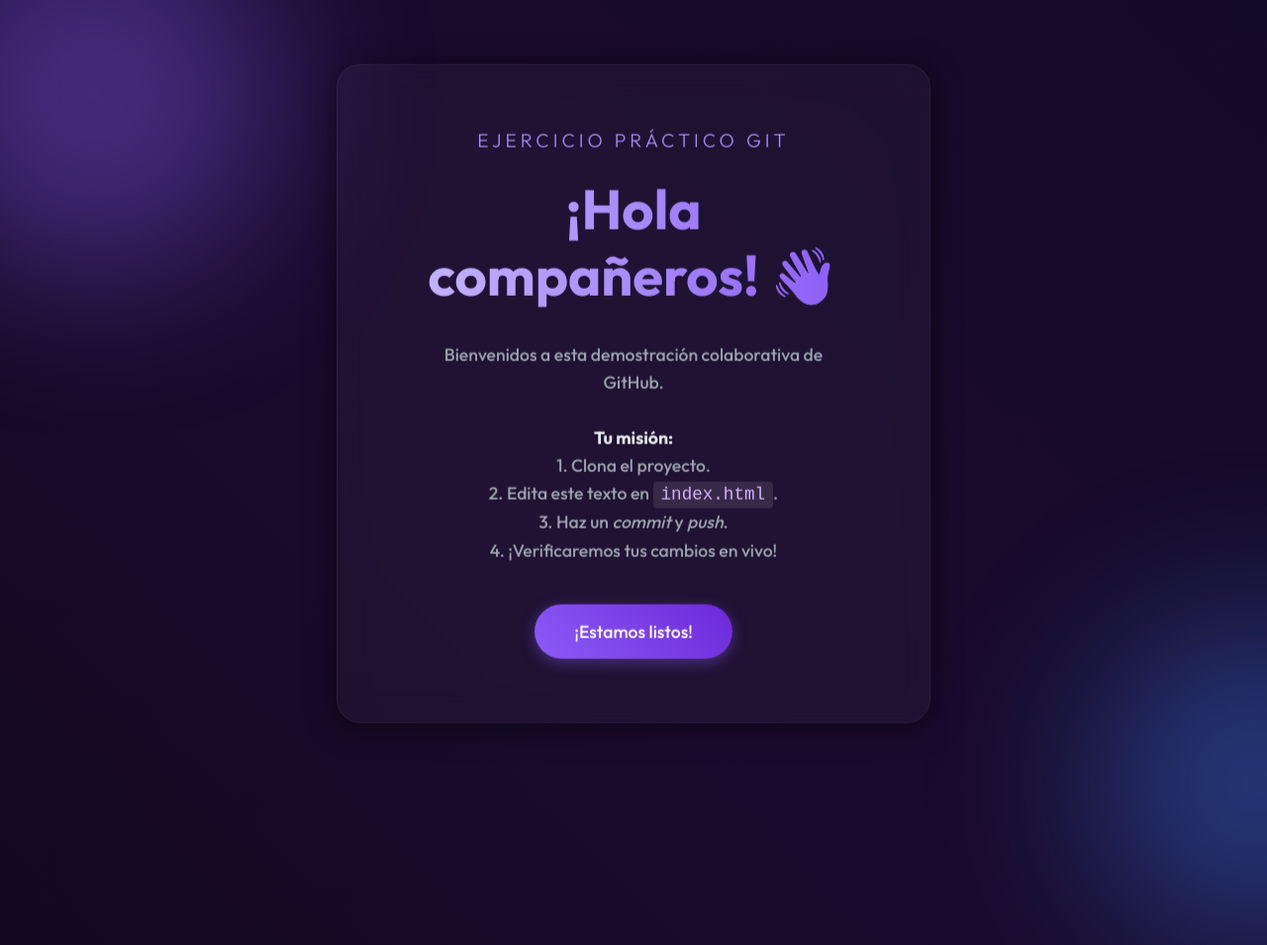
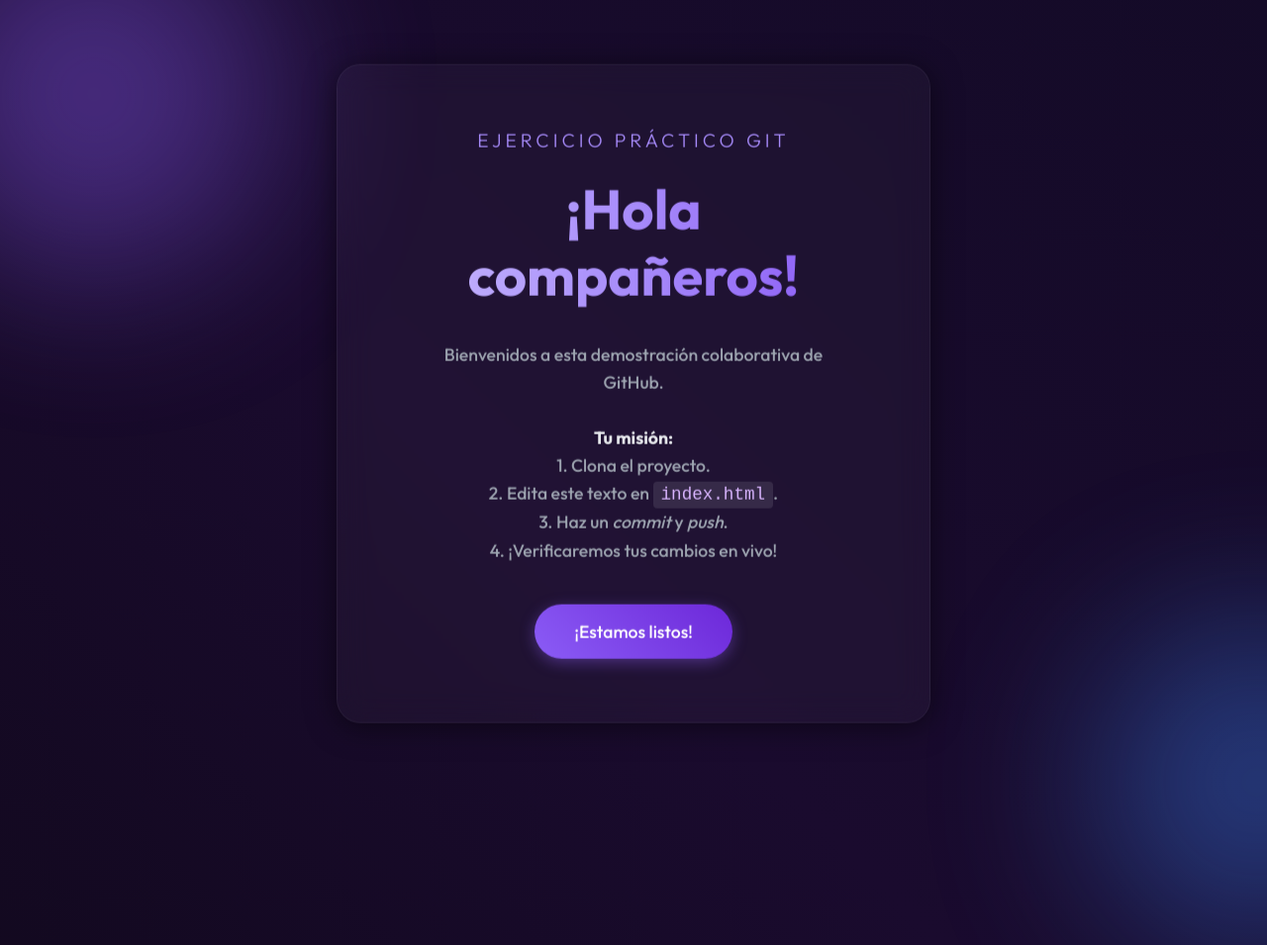
Before and after one commit to andreiugonzalez/EjercicioPresentacion, a website built with Vite: page index.html in a window 1280 px wide. Shown: the top 955 px of the page at 99% size. Built offline with nearby package versions, Linux system fonts and the light colour scheme.

Commit message:
base mejorado

```diff
--- a/index.html
+++ b/index.html
@@ -1,25 +1,27 @@
 <!DOCTYPE html>
 <html lang="es">
+
 <head>
     <meta charset="UTF-8">
     <meta name="viewport" content="width=device-width, initial-scale=1.0">
     <title>Ejercicio de GitHub</title>
     <link rel="stylesheet" href="styles.css">
 </head>
+
 <body>
-    <!-- Background glowing orbs -->
+
     <div class="orb orb-1"></div>
     <div class="orb orb-2"></div>
 
     <main class="container">
         <div class="glass-card">
-            <!-- Título de la actividad -->
+
             <span class="title">Ejercicio Práctico Git</span>
 
-            <!-- Saludo principal -->
-            <h1 class="greeting">¡Hola compañeros! 👋</h1>
 
-            <!-- Instrucciones -->
+            <h1 class="greeting">¡Hola compañeros! </h1>
+
+
             <p class="subtitle">
                 Bienvenidos a esta demostración colaborativa de GitHub.
                 <br><br>
@@ -35,14 +37,14 @@
     </main>
 
     <script>
-        // Un pequeño script para darle interactividad al botón
+
         function celebrate() {
             const btn = document.querySelector('.demo-button');
             btn.textContent = "¡A programar! 🚀";
             btn.style.background = "linear-gradient(45deg, #10B981, #059669)";
             btn.style.boxShadow = "0 6px 20px rgba(16, 185, 129, 0.6)";
 
-            // Volver a la normalidad después de 3 segundos
+
             setTimeout(() => {
                 btn.textContent = "¡Estamos listos!";
                 btn.style.background = "";
@@ -51,4 +53,5 @@
         }
     </script>
 </body>
+
 </html>
```
